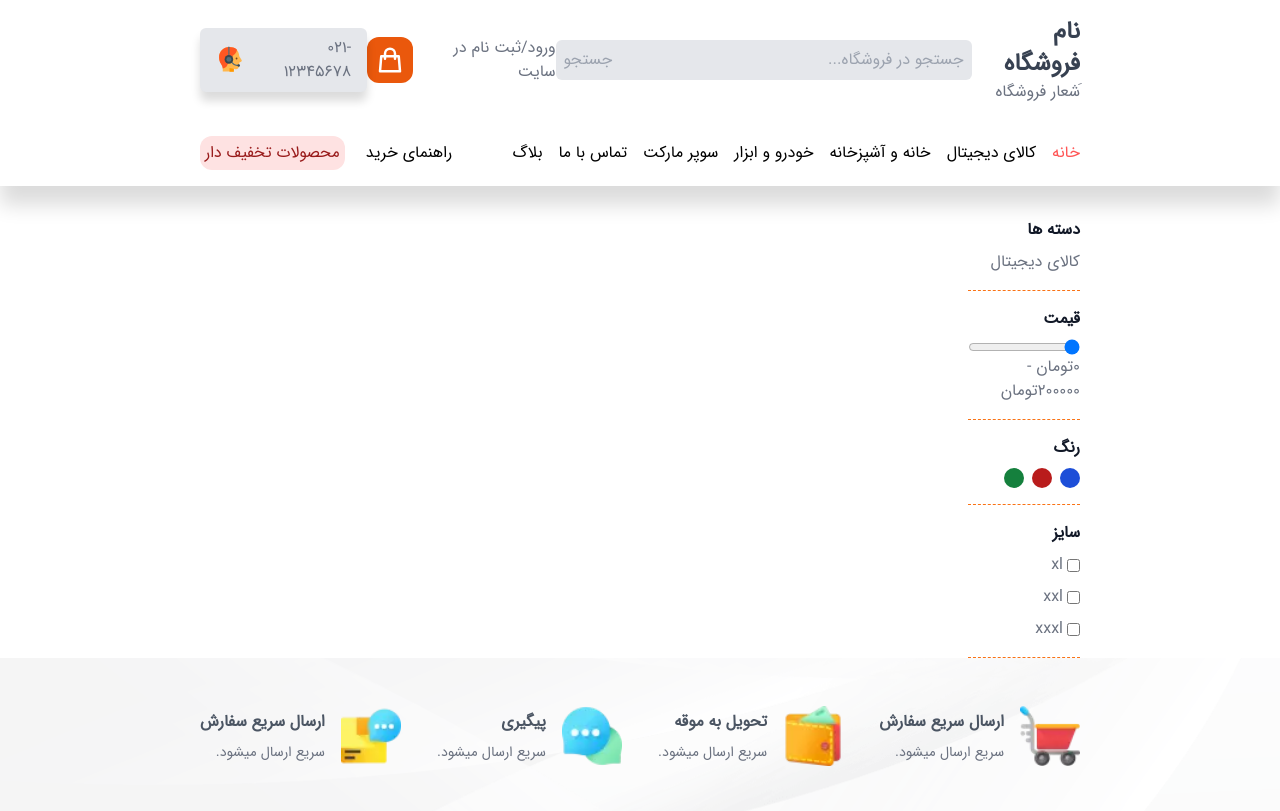
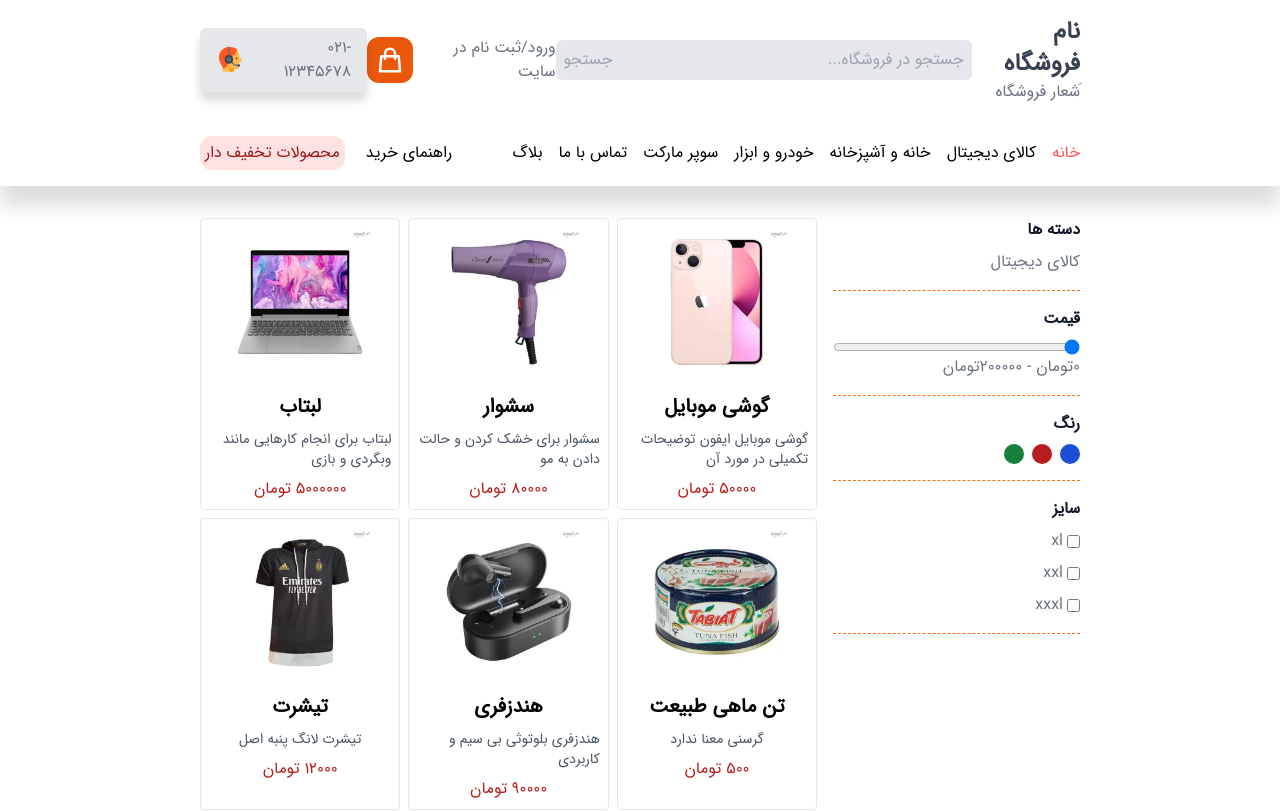
Before and after one commit to Niloofar-Palvaneh/shopWeb, a Next.js app: page /products in a window 1280 px wide. Shown: the top 811 px of the page. Built offline with nearby package versions, Linux system fonts and the light colour scheme.

Commit message:
create product page

```diff
--- a/src/components/nav/Navbar.js
+++ b/src/components/nav/Navbar.js
@@ -84,24 +84,24 @@ export default function Navbar() {
                         className="flex items-center justify-end w-full ">
                         <AiOutlineClose className="text-3xl bg-gray-400 p-2 text-red-500" />
                     </div>
-                    <Link href={"#"} className="transition ease-in-out hover:text-red-400 active">خانه</Link>
-                    <Link href={"#"} className="transition ease-in-out hover:text-red-400">کالای دیجیتال</Link>
-                    <Link href={"#"} className="transition ease-in-out hover:text-red-400">خانه و آشپزخانه</Link>
-                    <Link href={"#"} className="transition ease-in-out hover:text-red-400">خودرو و ابزار</Link>
-                    <Link href={"#"} className="transition ease-in-out hover:text-red-400">سوپر مارکت</Link>
-                    <Link href={"#"} className="transition ease-in-out hover:text-red-400">تماس با ما</Link>
-                    <Link href={"#"} className="transition ease-in-out hover:text-red-400">بلاگ</Link>
+                    <Link href={"/products"} className="transition ease-in-out hover:text-red-400 active">خانه</Link>
+                    <Link href={"/products"} className="transition ease-in-out hover:text-red-400">کالای دیجیتال</Link>
+                    <Link href={"/products"} className="transition ease-in-out hover:text-red-400">خانه و آشپزخانه</Link>
+                    <Link href={"/products"} className="transition ease-in-out hover:text-red-400">خودرو و ابزار</Link>
+                    <Link href={"/products"} className="transition ease-in-out hover:text-red-400">سوپر مارکت</Link>
+                    <Link href={"/products"} className="transition ease-in-out hover:text-red-400">تماس با ما</Link>
+                    <Link href={"/products"} className="transition ease-in-out hover:text-red-400">بلاگ</Link>
                 </ul>
             </div>
             <div className="flex px-[200px] py-4 items-center justify-between shadow-[0px_19px_19px_0px_#00000024] z-10 xl:px-[10px]">
                 <ul className="flex gap-4 xl:text-sm md:hidden">
-                    <Link href={"#"} className="transition ease-in-out hover:text-red-400 active nn">خانه</Link>
+                    <Link href={"/products"} className="transition ease-in-out hover:text-red-400 active nn">خانه</Link>
                     <Link href={"/products"} className="transition ease-in-out hover:text-red-400">کالای دیجیتال</Link>
-                    <Link href={"#"} className="transition ease-in-out hover:text-red-400">خانه و آشپزخانه</Link>
-                    <Link href={"#"} className="transition ease-in-out hover:text-red-400">خودرو و ابزار</Link>
-                    <Link href={"#"} className="transition ease-in-out hover:text-red-400">سوپر مارکت</Link>
-                    <Link href={"#"} className="transition ease-in-out hover:text-red-400">تماس با ما</Link>
-                    <Link href={"#"} className="transition ease-in-out hover:text-red-400">بلاگ</Link>
+                    <Link href={"/products"} className="transition ease-in-out hover:text-red-400">خانه و آشپزخانه</Link>
+                    <Link href={"/products"} className="transition ease-in-out hover:text-red-400">خودرو و ابزار</Link>
+                    <Link href={"/products"} className="transition ease-in-out hover:text-red-400">سوپر مارکت</Link>
+                    <Link href={"/products"} className="transition ease-in-out hover:text-red-400">تماس با ما</Link>
+                    <Link href={"/products"} className="transition ease-in-out hover:text-red-400">بلاگ</Link>
                 </ul>
                 <div className="flex gap-4 items-center">
                     <Link href={"#"} className="transition ease-in-out hover:bg-gray-100 p-[5px] rounded-xl">
--- a/src/pages/products/index.js
+++ b/src/pages/products/index.js
@@ -1,11 +1,12 @@
 import Link from "next/link"
+import Image from "next/image"
 
 export default function Products() {
 
     return (
         <>
-            <div>
-                <div className="flex flex-col gap-4 px-[200px] w-[40%] mt-8">
+            <div className="flex px-[200px]">
+                <div className="flex flex-col gap-4  w-[40%] mt-8">
                     <div className="flex flex-col gap-2 border-b border-dashed border-orange-500 pb-4">
                         <span className="text-gray-900 font-bold">
                             دسته ها
@@ -59,6 +60,104 @@ export default function Products() {
                         </div>
                     </div>
                 </div>
+                <div className="grid grid-cols-3 w-full gap-2 mr-4 mt-8 mb-8">
+                    <div className="border group overflow-hidden p-2 rounded flex flex-col items-center gap-4">
+                        <Image className="group-hover:scale-110 transition ease-in-out delay-150 duration-300 "
+                            src={"/imgs/goshi.webp"} width={150} height={150} alt="product" />
+                        <div className="flex flex-col gap-2 items-center justify-center">
+                            <h6 className="text-xl font-bold">
+                                گوشی موبایل
+                            </h6>
+                            <p className="text-gray-600 text-sm">
+                                گوشی موبایل ایفون توضیحات تکمیلی در مورد آن
+                            </p>
+                            <span className="text-red-700">
+                                50000
+                                تومان
+                            </span>
+                        </div>
+                    </div>
+                    <div className="border group overflow-hidden p-2 rounded flex flex-col items-center gap-4">
+                        <Image className="group-hover:scale-110 transition ease-in-out delay-150 duration-300 "
+                            src={"/imgs/seshoar.webp"} width={150} height={150} alt="product" />
+                        <div className="flex flex-col gap-2 items-center justify-center">
+                            <h6 className="text-xl font-bold">
+                                سشوار
+                            </h6>
+                            <p className="text-gray-600 text-sm">
+                                سشوار برای خشک کردن و حالت دادن به مو
+                            </p>
+                            <span className="text-red-700">
+                                80000
+                                تومان
+                            </span>
+                        </div>
+                    </div>
+                    <div className="border group overflow-hidden p-2 rounded flex flex-col items-center gap-4">
+                        <Image className="group-hover:scale-110 transition ease-in-out delay-150 duration-300 "
+                            src={"/imgs/laptap.webp"} width={150} height={150} alt="product" />
+                        <div className="flex flex-col gap-2 items-center justify-center">
+                            <h6 className="text-xl font-bold">
+                                لبتاب
+                            </h6>
+                            <p className="text-gray-600 text-sm">
+                                لبتاب برای انجام کارهایی مانند وبگردی و بازی
+                            </p>
+                            <span className="text-red-700">
+                                5000000
+                                تومان
+                            </span>
+                        </div>
+                    </div>
+                    <div className="border group overflow-hidden p-2 rounded flex flex-col items-center gap-4">
+                        <Image className="group-hover:scale-110 transition ease-in-out delay-150 duration-300 "
+                            src={"/imgs/ton.webp"} width={150} height={150} alt="product" />
+                        <div className="flex flex-col gap-2 items-center justify-center">
+                            <h6 className="text-xl font-bold">
+                                تن ماهی طبیعت
+                            </h6>
+                            <p className="text-gray-600 text-sm">
+                                گرسنی معنا ندارد
+                            </p>
+                            <span className="text-red-700">
+                                500
+                                تومان
+                            </span>
+                        </div>
+                    </div>
+                    <div className="border group overflow-hidden p-2 rounded flex flex-col items-center gap-4">
+                        <Image className="group-hover:scale-110 transition ease-in-out delay-150 duration-300 "
+                            src={"/imgs/handzfree.webp"} width={150} height={150} alt="product" />
+                        <div className="flex flex-col gap-2 items-center justify-center">
+                            <h6 className="text-xl font-bold">
+                                هندزفری
+                            </h6>
+                            <p className="text-gray-600 text-sm">
+                                هندزفری بلوتوثی بی سیم و کاربردی
+                            </p>
+                            <span className="text-red-700">
+                                90000
+                                تومان
+                            </span>
+                        </div>
+                    </div>
+                    <div className="border group overflow-hidden p-2 rounded flex flex-col items-center gap-4">
+                        <Image className="group-hover:scale-110 transition ease-in-out delay-150 duration-300 "
+                            src={"/imgs/tshert.webp"} width={150} height={150} alt="product" />
+                        <div className="flex flex-col gap-2 items-center justify-center">
+                            <h6 className="text-xl font-bold">
+                                تیشرت
+                            </h6>
+                            <p className="text-gray-600 text-sm">
+                                تیشرت لانگ پنبه اصل
+                            </p>
+                            <span className="text-red-700">
+                                12000
+                                تومان
+                            </span>
+                        </div>
+                    </div>
+                </div>
             </div>
         </>
     )
```
